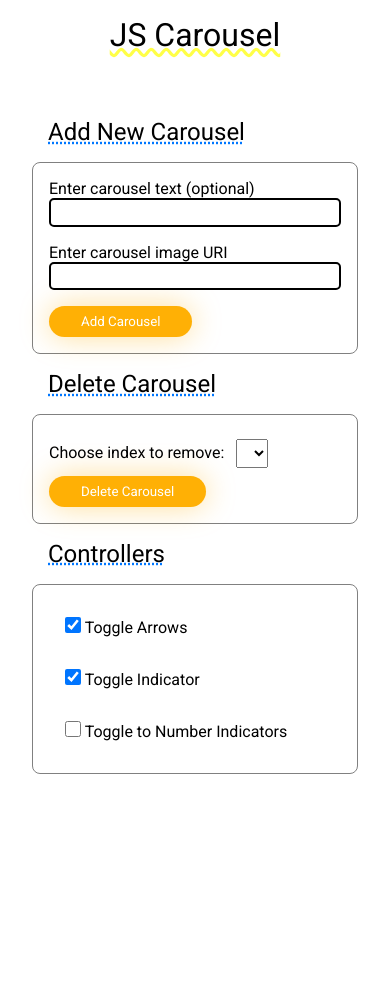
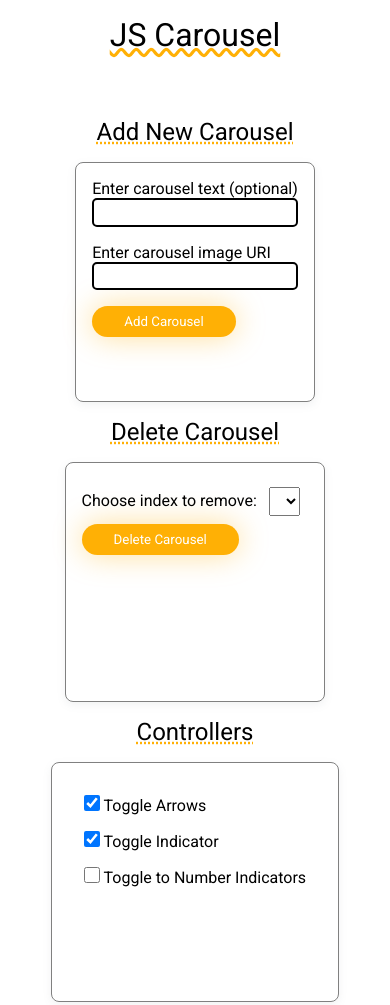
Before and after one commit to SujalXplores/JS-Carousel, a plain HTML site: page index.html in a window 390 px wide. Before the commit the page ends 844 px from the top, so only its background shows below. Drawn offline with Linux system fonts and the light colour scheme.

Commit message:
improved responsiveness and ui fixes

```diff
--- a/index.css
+++ b/index.css
@@ -34,7 +34,7 @@ a {
   text-align: center;
   margin: 1rem;
   text-decoration: underline wavy;
-  text-decoration-color: hsl(60, 100%, 64%);
+  text-decoration-color: hsl(41deg 100% 51%);
 }
 
 .carousel__items {
@@ -107,8 +107,8 @@ a {
   margin: 0 0.5rem;
 }
 
-.carousel-dot-btn .active {
-  background: hsla(0, 0%, 78%, 0.5);
+.carousel-dot .active {
+  background: hsla(0, 100%, 50%, 0.5);
 }
 
 .carousel-dot-btn {
@@ -122,18 +122,25 @@ a {
 
 .controller {
   margin: 1rem;
-  display: inline-block;
+  display: block;
 }
 
 .controllers-header {
   font-weight: 500;
   margin: 1rem;
   text-decoration: underline dotted;
-  text-decoration-color: hsl(212, 100%, 50%);
+  text-decoration-color: hsl(41deg 100% 51%);
+  text-align: center;
 }
 
 .carousel__controllers {
   padding: 2rem;
+}
+
+.carousel-update-container {
+  display: flex;
+  flex-wrap: wrap;
+  justify-content: space-evenly;
 }
 
 .fade {
@@ -155,10 +162,12 @@ a {
   border: 1px solid hsl(0, 0%, 50%);
   padding: 1rem;
   border-radius: 0.5rem;
+  height: 15rem;
+  box-shadow: rgb(116 129 141 / 10%) 0px 3px 8px 0px;
 }
 
 .main__form:hover {
-  box-shadow: 0 8px 32px 0 rgba(31, 38, 135, 0.37);
+  border: 1px solid hsl(45, 90%, 51%);
 }
 
 .form-group {
@@ -191,7 +200,7 @@ a {
   padding: 0.5rem 2rem;
   margin: 0 10px 0 0;
   color: #fff;
-  background: #ffb005;
+  background: hsl(41deg 100% 51%);
   box-shadow: 0 0 30px 0 rgb(255 176 5 / 40%);
   transition: all 0.5s ease-in-out;
   border: 0;
```
